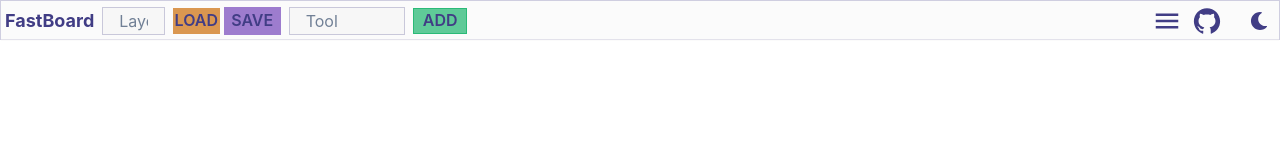
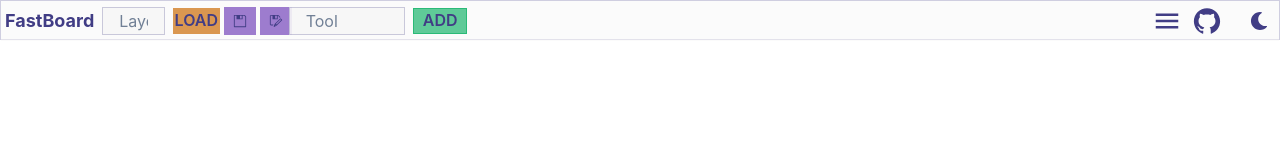
Before and after one commit to nicelgueta/fastboard, a React (Create React App) app: page / in a window 1280 px wide. Shown: the top 160 px of the page. Built offline with nearby package versions, Linux system fonts and the light colour scheme; what react-tradingview-widget would draw is missing.

Commit message:
aded ability to load baords

```diff
--- /dev/null
+++ b/src/components/IconButton.tsx
@@ -0,0 +1,70 @@
+import React from 'react';
+import { IconButton, IconButtonProps } from '@chakra-ui/react';
+import useAppColors from '../hooks/colors';
+
+export type bType = 'success' | 'warning' | 'fail' | 'action';
+
+interface IconBuProps extends IconButtonProps {
+    bType: bType;
+    onClick: () => void;
+}
+
+const IconBu: React.FC<IconBuProps> = ({ bType, onClick, children, ...props }) => {
+    const colors = useAppColors();
+
+    const buttonConfigs: Record<string, Object> = {
+        success: {
+            bg: colors.success3Quarter,
+            textColor: colors.fore,
+            borderColor: colors.success,
+            borderRadius: 0,
+            borderWidth: 1,
+            _hover: {
+                bg: colors.success,
+            },
+        },
+        warning: {
+            bg: colors.warning3Quarter,
+            textColor: colors.fore,
+            borderColor: colors.warning,
+            borderRadius: 0,
+            _hover: {
+                bg: colors.warning,
+                textColor: colors.fore,
+                borderColor: colors.fore,
+            },
+        },
+        fail: {
+            bg: colors.fail3Quarter,
+            textColor: colors.fore,
+            borderColor: colors.fail,
+            borderRadius: 0,
+            _hover: {
+                bg: colors.fail,
+                textColor: colors.fore,
+                borderColor: colors.fore,
+            },
+        },
+        action: {
+            bg: colors.foreActive3Quarter,
+            textColor: colors.fore,
+            borderColor: colors.foreActive,
+            borderRadius: 0,
+            _hover: {
+                bg: colors.foreActive,
+                textColor: colors.fore,
+                borderColor: colors.fore,
+            },
+        },
+    };
+
+    return (
+        <IconButton
+            {...buttonConfigs[bType]}
+            {...props}
+            onClick={onClick}
+        />
+    );
+};
+
+export default IconBu;
--- a/src/components/TextSearch.tsx
+++ b/src/components/TextSearch.tsx
@@ -33,6 +33,7 @@ interface DropdownProps extends PopoverProps {
   bg?: string;
   textColor?: string;
   placeholder?: string;
+  showlabel?: boolean;
 }
 
 const Dropdown = forwardRef<HTMLInputElement, DropdownProps>(
@@ -51,6 +52,7 @@ const Dropdown = forwardRef<HTMLInputElement, DropdownProps>(
       bg,
       textColor,
       placeholder,
+      showlabel
     },
     ref
   ) => {
@@ -201,6 +203,8 @@ interface TextSearchProps {
   buttonType: bType;
   w?: string;
   h?: string;
+  clearOnSelect?: boolean;
+  showlabel?: boolean;
 }
 
 const TextSearch: React.FC<TextSearchProps> = ({
@@ -211,6 +215,8 @@ const TextSearch: React.FC<TextSearchProps> = ({
   buttonType,
   w,
   h,
+  clearOnSelect,
+  showlabel
 }) => {
   const [options, setOptions] = useState(items.sort(
     (a, b) => a.label.localeCompare(b.label)
@@ -239,8 +245,10 @@ const TextSearch: React.FC<TextSearchProps> = ({
       return;
     }
     callback(selectedItem);
-    setTextValue("");
-    setSelectedItem(null);
+    if (clearOnSelect) {
+      setTextValue("");
+      setSelectedItem(null);
+    }
   };
   return (
     <HStack w={w} h={h}>
@@ -257,6 +265,7 @@ const TextSearch: React.FC<TextSearchProps> = ({
         placeholder={placeholder}
         h="100%"
         w="100%"
+        showlabel={showlabel}
       />
       <Bu bType={buttonType} h="95%" onClick={search}>
         {buttonText}
--- a/src/interfaces.ts
+++ b/src/interfaces.ts
@@ -43,9 +43,9 @@ export interface Layout extends BaseLayout {
     i: string;
 }
 
-export interface SavedBoard {
+export interface Board {
+    name: string;
     key: string;
-    name: string;
     widgets: WidgetDict[];
     layout: Layout[];
 }
--- a/src/layout/Main.tsx
+++ b/src/layout/Main.tsx
@@ -27,7 +27,8 @@ import NavMenu from '../nav/nav';
 
 import {
     WidgetDict,
-    Layout
+    Layout,
+    Board
 } from '../interfaces';
 import useCustomToast from '../hooks/useCustomToast';
 
@@ -46,6 +47,14 @@ const DashboardContainer: React.FC<DashboardContainerProps> = ({
         { i: "rg-header", x: 0, y: 0, w: 48, h: 2, static: true }
     ]);
 
+    React.useEffect(() => {
+        const savedBoardKey = localStorage.getItem('currentBoard');
+        if (!savedBoardKey) {
+            return;
+        }
+        loadBoard(savedBoardKey);
+    }, []);
+
     const colors = useAppColors();
     const { colorMode } = useColorMode();
 
@@ -53,6 +62,18 @@ const DashboardContainer: React.FC<DashboardContainerProps> = ({
 
     const [snackOpen, setSnackOpen] = useState<boolean>(false);
     const [introOpen, setOpenIntro] = useState<boolean>(false);
+    console.log(widgets)
+    const loadBoard = (boardKey: string) => {
+        const allBoards = localStorage.getItem('allBoards');
+        if (!allBoards) {
+            return;
+        }
+        const boardObj: Board = JSON.parse(allBoards)[boardKey];
+        const layout = boardObj.layout;
+        const widgets = boardObj.widgets;
+        setLayout(layout);
+        setWidgets(widgets);
+    }
 
     const removeWidget = (key: string) => {
         const newWidgets = widgets.filter(widget => widget.key !== key);
@@ -141,8 +162,10 @@ const DashboardContainer: React.FC<DashboardContainerProps> = ({
                         menuOpen={menuOpen}
                         addWidget={addWidget}
                         allWidgets={ALL_WIDGETS}
-                        boards={[]}
                         appName={appName}
+                        currentLayout={layout}
+                        currentWidgets={widgets}
+                        loadBoard={loadBoard}
                     />
                     <NavMenu
                         navOpen={menuOpen}
--- a/src/nav/nav-header.tsx
+++ b/src/nav/nav-header.tsx
@@ -6,19 +6,22 @@ import { AiOutlineGithub } from 'react-icons/ai';
 import { useColorMode } from '@chakra-ui/color-mode';
 import useAppColors from '../hooks/colors';
 import TextSearch,  { OptionItem } from '../components/TextSearch';
-import Button from '../components/Button';
-
+import IconBu from '../components/IconButton';
+import { VscSave, VscSaveAs } from "react-icons/vsc";
 import {
-    BaseWidgetDict, SavedBoard
+    BaseWidgetDict, Layout, Board, WidgetDict
 } from '../interfaces';
+import useCustomToast from '../hooks/useCustomToast';
 
 interface NavHeaderProps {
   toggleNav: (menuOpen: boolean) => void;
   menuOpen: boolean;
   addWidget: (wKey: string) => void;
   allWidgets: BaseWidgetDict[];
-  boards: SavedBoard[];
+  currentLayout: Layout[];
+  currentWidgets: WidgetDict[];
   appName: string;
+  loadBoard: (boardKey: string) => void;
 }
 
 const NavHeader: React.FC<NavHeaderProps> = ({
@@ -26,22 +29,63 @@ const NavHeader: React.FC<NavHeaderProps> = ({
   menuOpen,
   addWidget,
   allWidgets,
-  boards,
-  appName
+  appName,
+  currentLayout,
+  currentWidgets,
+  loadBoard
 }) => {
   const { colorMode } = useColorMode();
   const colors = useAppColors();
   const txtColor = colors.fore;
+
+  const [allBoards, setAllBoards] = React.useState<{[key: string]: Board}>({});
+
+  React.useEffect(() => {
+    const allBoardsJSON = localStorage.getItem('allBoards');
+    if (allBoardsJSON) {
+      setAllBoards(JSON.parse(allBoardsJSON));
+    }
+  },[]);
+
+  const userAlert = useCustomToast();
 
   const allWidgetItems: OptionItem[] = allWidgets.map((widget, i) => ({
     label: widget.name,
     value: widget.type
   }));
 
-  const layoutItems: OptionItem[] = boards.map((board, i) => ({
+  const layoutItems: OptionItem[] = Object.keys(allBoards).map(k=>allBoards[k]).map((board, i) => ({
     label: board.name,
     value: board.key
   }));
+
+  const saveBoard = () => {
+    const savedBoard = {
+      name: 'My Board',
+      key: 'currentBoard',
+      layout: currentLayout,
+      widgets: currentWidgets
+    };
+
+    const newAllBoards = {...allBoards};
+    newAllBoards[savedBoard.key] = savedBoard;
+    localStorage.setItem('allBoards', JSON.stringify(newAllBoards));
+    localStorage.setItem("currentBoard", savedBoard.key);
+    setAllBoards(newAllBoards);
+
+    userAlert(
+      `"${savedBoard.name}" has been saved`,
+      'success'
+    )
+  }
+
+  const saveBoardAs = () => {
+    userAlert(
+      `Save As is not implemented yet`,
+      'warning'
+    )
+  }
+
 
   return (
     <Grid textAlign="left" templateColumns='repeat(20, 1fr)' bg={colors.bgHalf}>
@@ -69,17 +113,27 @@ const NavHeader: React.FC<NavHeaderProps> = ({
               h="85%"
               placeholder="Layout"
               items={layoutItems}
-              callback={() => alert('load layout')}
+              callback={loadBoard}
               buttonText="LOAD"
               buttonType="warning"
+              showlabel
             />
-            <Button
+            <IconBu
+              aria-label='save-board'
               bType="action"
+              size={"sm"}
               h="85%"
-              onClick={() => alert('save layout')}
-            >
-              SAVE
-            </Button>
+              onClick={saveBoard}
+              icon={<VscSave />}
+            />
+            <IconBu
+              aria-label='save-board-as'
+              bType="action"
+              size={"sm"}
+              h="85%"
+              onClick={saveBoardAs}
+              icon={<VscSaveAs />}
+            />
           </HStack>
         </Center>
       </GridItem>
@@ -93,6 +147,7 @@ const NavHeader: React.FC<NavHeaderProps> = ({
             callback={addWidget}
             buttonText="ADD"
             buttonType="success"
+            clearOnSelect
           />
         </Center>
       </GridItem>
--- a/src/widgets/index.tsx
+++ b/src/widgets/index.tsx
@@ -1,14 +1,10 @@
 import React from 'react';
-import {
-    Text
-} from '@chakra-ui/react';
 import { IntervalTypes, BarStyles } from 'react-tradingview-widget';
 
 // Widgets
 import DataTableWidget from './data-table';
 import TradingViewChart from './tradingview';
-// Components
-import TextSearch from '../components/TextSearch';
+
 
 import { BaseWidgetDict, BaseLayout } from '../interfaces';
 
```
